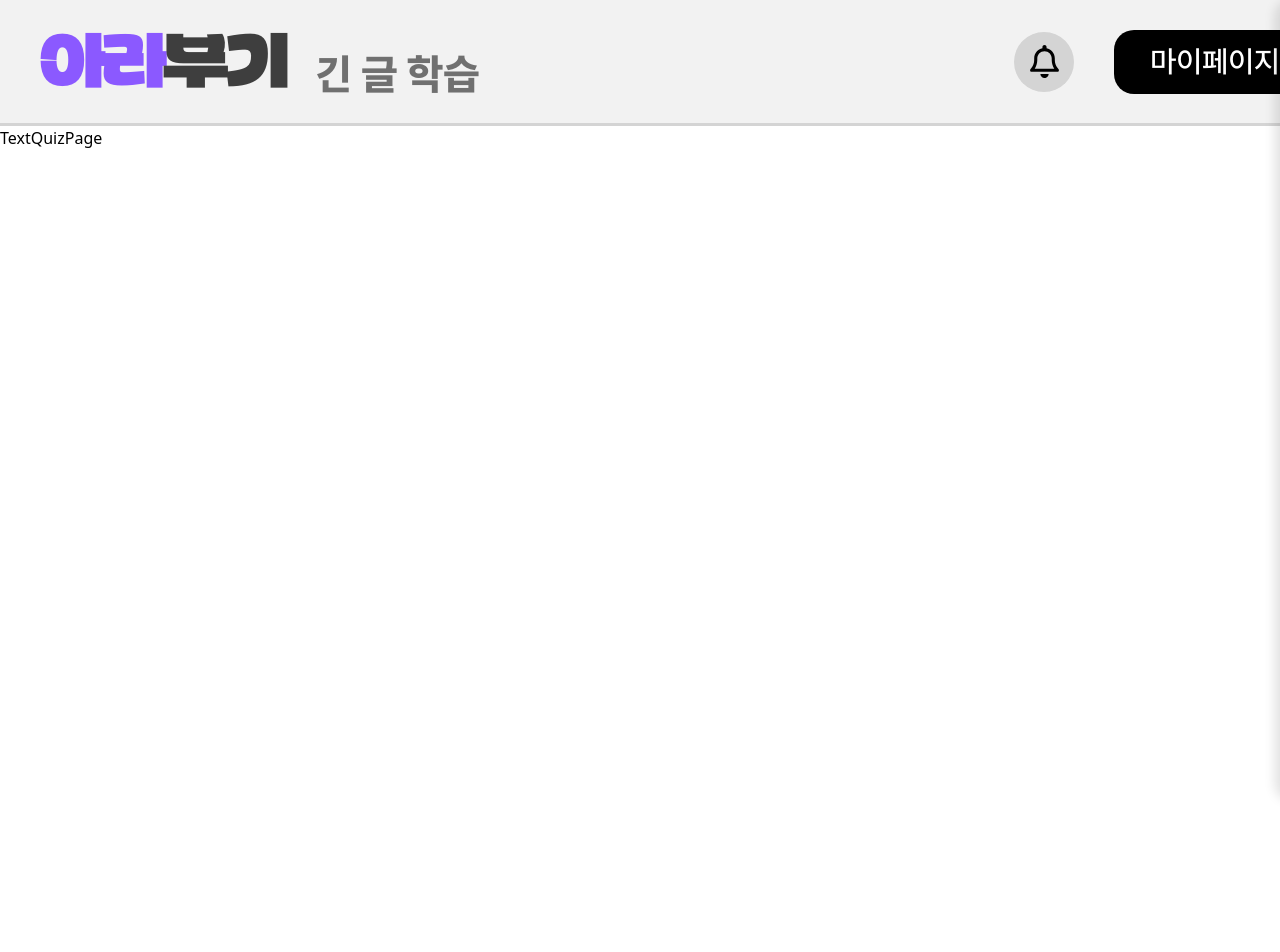
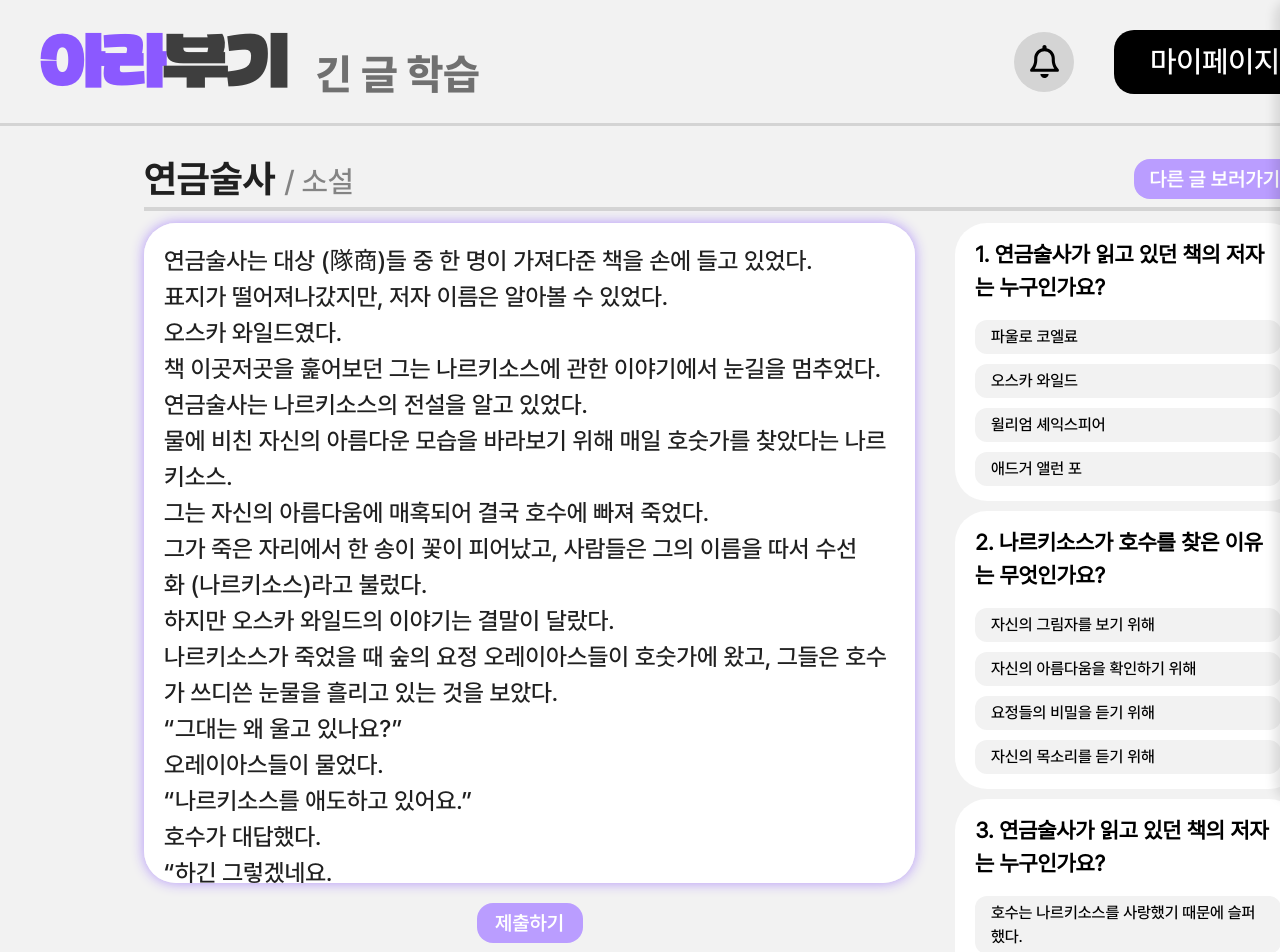
Before and after one commit to boostcampaitech7/level4-nlp-finalproject-hackathon-nlp-04-lv3, a React (Vite) app in the folder frontend/: page /text/1/quiz/1 in a window 1280 px wide. Shown: the top 952 px of the page. Before the commit the page ends 800 px from the top, so only its background shows below. Built offline with nearby package versions, Linux system fonts and the light colour scheme.

Commit message:
feat: 퀴즈 페이지 디자인, 커스텀 훅, 데이터 구현
#50

```diff
--- a/frontend/src/components/Button.tsx
+++ b/frontend/src/components/Button.tsx
@@ -6,6 +6,7 @@ interface ButtonProps {
   color?: 'purple' | 'grey' | 'white' | 'black' | 'orange' | 'purple2'
   showFrontIcon?: boolean
   showBackIcon?: boolean
+  alignCenter?: boolean
   onClick: React.MouseEventHandler<HTMLButtonElement>
   plusClasses?: string
 }
@@ -16,15 +17,15 @@ const Button = ({
   color = 'purple',
   showFrontIcon = false,
   showBackIcon = false,
+  alignCenter = true,
   onClick,
   plusClasses = '',
 }: ButtonProps) => {
-  const baseStyles =
-    'inline-flex items-center content-center justify-center transition-all duration-200 px-[10px] py-[5px] gap-x-[3px] m-0 select-none'
+  const baseStyles = `inline-flex items-center content-center ${alignCenter ? 'justify-center' : 'justify-start'} transition-all duration-200 px-[10px] py-[5px] gap-x-[3px] m-0 select-none`
 
   const sizeStyles = {
-    xsmall: 'button-s min-w-[106px] h-[25px] rounded-[12px]',
-    small: 'button-m min-w-[106px] h-[39px] rounded-[16px]',
+    xsmall: 'button-s min-w-[106px] min-h-[25px] rounded-[12px]',
+    small: 'button-m min-w-[106px] min-h-[39px] rounded-[16px]',
     medium: 'title-s h-[64px] rounded-[20px]',
     large: 'button-l w-[510px] h-[79px] rounded-[20px]',
   }
@@ -58,7 +59,7 @@ const Button = ({
     <button className={buttonStyles} onClick={onClick}>
       {showBackIcon && <FaChevronLeft size={iconSize[size]} />}
       <span className="w-[3px]"></span>
-      <div className={`${size === 'large' ? 'flex-1' : 'w-fit'} text-center`}>
+      <div className={`${size === 'large' ? 'flex-1' : 'w-fit'} text-start`}>
         {text}
       </div>
       <span className="w-[3px]"></span>
--- /dev/null
+++ b/frontend/src/hooks/temp.useTextQuiz.ts
@@ -0,0 +1,14 @@
+import { useQuery } from '@tanstack/react-query'
+import getTextQuizAPI from 'services/temp.getTextQuizAPI'
+import { TextQuizType } from 'types/textQuiz'
+
+const useTextQuiz = (quizId: number) => {
+  // TODO: 실제 api 함수 연결 및 훅 세부 설정 구현 예정
+  return useQuery<TextQuizType>({
+    queryKey: ['textQuiz'],
+    queryFn: () => getTextQuizAPI(quizId),
+    enabled: !!quizId,
+  })
+}
+
+export default useTextQuiz
--- /dev/null
+++ b/frontend/src/pages/text/TextQuizPage/TextContent.tsx
@@ -0,0 +1,21 @@
+import { useQueryClient } from '@tanstack/react-query'
+import { TextDataType } from 'types'
+
+const TextContent = () => {
+  const queryClient = useQueryClient()
+  const textData = queryClient.getQueryData<TextDataType>(['textData'])
+  const getConcatText = () => {
+    return textData?.text.join('\n')
+  }
+  return (
+    <div
+      className={
+        'custom-scrollbar-large h-[660px] min-w-[771px] overflow-y-auto whitespace-pre-line rounded-[32px] bg-surface-primary-2 p-[20px] text-text-primary shadow-[0px_0px_13.199999809265137px_0px_rgba(178,148,250,1.00)] body-m'
+      }
+    >
+      {getConcatText()}
+    </div>
+  )
+}
+
+export default TextContent
--- /dev/null
+++ b/frontend/src/pages/text/TextQuizPage/TextQuizCard.tsx
@@ -0,0 +1,42 @@
+import Button from 'components/Button'
+import { useTextQuizSolveStore } from 'stores/textQuizSolveStore'
+
+interface TextQuizProps {
+  questionIdx: number
+  question: string
+  options: string[]
+}
+
+const TextQuizCard = ({ questionIdx, question, options }: TextQuizProps) => {
+  const { userAnswer, setAnswer } = useTextQuizSolveStore()
+
+  const handleClickOption = (optionIdx: number) => {
+    if (userAnswer[questionIdx] === optionIdx) {
+      setAnswer(questionIdx, -1)
+    } else {
+      setAnswer(questionIdx, optionIdx)
+    }
+  }
+
+  return (
+    <div className="flex min-w-[345px] flex-col gap-y-[16px] rounded-[32px] bg-white-1 px-[20px] py-[15px]">
+      <div className="font-bold body-s">{question}</div>
+      <div className="flex flex-col gap-y-[10px]">
+        {options.map((option, index) => {
+          return (
+            <Button
+              key={index}
+              text={option}
+              color={`${userAnswer[questionIdx] === index ? 'purple' : 'white'}`}
+              size="xsmall"
+              alignCenter={false}
+              onClick={() => handleClickOption(index)}
+            />
+          )
+        })}
+      </div>
+    </div>
+  )
+}
+
+export default TextQuizCard
--- a/frontend/src/pages/text/TextQuizPage/TextQuizPage.tsx
+++ b/frontend/src/pages/text/TextQuizPage/TextQuizPage.tsx
@@ -1,5 +1,104 @@
+import useTextData from 'hooks/temp.useTextData'
+import { TitleBar } from '../TextDetailPage/TitleBar'
+import { useParams } from 'react-router-dom'
+import { useEffect, useMemo } from 'react'
+import TextContent from './TextContent'
+import TextQuizCard from './TextQuizCard'
+import useTextQuiz from 'hooks/temp.useTextQuiz'
+import Button from 'components/Button'
+import { useTextQuizSolveStore } from 'stores/textQuizSolveStore'
+
 const TextQuizPage = () => {
-  return <div>TextQuizPage</div>
+  const { text_id, quiz_id } = useParams<{ text_id: string; quiz_id: string }>()
+  const tId = useMemo(() => {
+    const parsedId = parseInt(text_id || '', 10)
+    return isNaN(parsedId) ? 0 : parsedId
+  }, [text_id])
+  const qId = useMemo(() => {
+    const parsedQuizId = parseInt(quiz_id || '', 10)
+    return isNaN(parsedQuizId) ? 0 : parsedQuizId
+  }, [quiz_id])
+  const { data: textData } = useTextData(tId)
+  const { data: textQuiz, isLoading } = useTextQuiz(qId)
+
+  const { quizId, userAnswer, setQuizId } = useTextQuizSolveStore()
+  useEffect(() => {
+    setQuizId(qId)
+  }, [qId])
+
+  useEffect(() => {
+    window.scrollTo(0, 0)
+  }, [])
+
+  const handleClickSubmit = () => {
+    if (quizId == -1) {
+      alert('오류가 발생했습니다. 새로고침 후 다시 이용해보세요.')
+    } else {
+      let unsolved: string[] = []
+      userAnswer.forEach((answer, idx) => {
+        if (![0, 1, 2, 3].includes(answer)) {
+          unsolved.push(`${idx + 1}번`)
+        }
+      })
+      if (unsolved.length != 0) {
+        alert(
+          `아직 ${unsolved.join(', ')} 문제를 안 풀었어요. 모든 문제를 풀어주세요.`,
+        )
+      } else {
+        console.log('제출')
+      }
+    }
+  }
+
+  return (
+    <div className="flex justify-center bg-background-primary pb-[36px] pt-[24px]">
+      {!!textData && (
+        <div className="flex w-4/5 flex-col gap-y-[12px]">
+          <TitleBar />
+          <div className="flex gap-x-[40px]">
+            <div className="sticky top-[126px] flex flex-col gap-y-[20px]">
+              <TextContent />
+              <div className="flex justify-center gap-x-[22px]">
+                <Button
+                  text="제출하기"
+                  size="small"
+                  onClick={handleClickSubmit}
+                />
+              </div>
+              <div className="flex justify-center gap-x-[22px]"></div>
+            </div>
+            <div className="flex min-w-[346px] flex-col gap-y-[10px]">
+              {isLoading ? (
+                <div className="flex h-[660px] min-w-[345px] flex-col gap-y-[16px] rounded-[32px] bg-white-1 px-[20px] py-[15px] font-bold body-s">
+                  퀴즈를 준비 중이에요.
+                </div>
+              ) : (
+                !!textQuiz && (
+                  <>
+                    <TextQuizCard
+                      questionIdx={0}
+                      question={`1. ${textQuiz?.question[0]}`}
+                      options={textQuiz?.options.slice(0, 4)}
+                    />
+                    <TextQuizCard
+                      questionIdx={1}
+                      question={`2. ${textQuiz?.question[1]}`}
+                      options={textQuiz?.options.slice(4, 8)}
+                    />
+                    <TextQuizCard
+                      questionIdx={2}
+                      question={`3. ${textQuiz?.question[0]}`}
+                      options={textQuiz?.options.slice(8, 12)}
+                    />
+                  </>
+                )
+              )}
+            </div>
+          </div>
+        </div>
+      )}
+    </div>
+  )
 }
 
 export default TextQuizPage
--- /dev/null
+++ b/frontend/src/services/temp.getTextQuizAPI.tsx
@@ -0,0 +1,34 @@
+import { TextAccountType } from 'types'
+import { TextQuizType } from 'types/textQuiz'
+
+const getTextQuizAPI = async (quizId: number) => {
+  console.log(`${quizId} 퀴즈 호출`)
+  const dummyTextQuiz: TextQuizType = {
+    question: [
+      '연금술사가 읽고 있던 책의 저자는 누구인가요?',
+      '나르키소스가 호수를 찾은 이유는 무엇인가요?',
+      '오스카 와일드가 나르키소스의 전설을 다르게 해석한 부분은 무엇인가요?',
+    ],
+    options: [
+      '파울로 코엘료',
+      '오스카 와일드',
+      '윌리엄 셰익스피어',
+      '애드거 앨런 포',
+      '자신의 그림자를 보기 위해',
+      '자신의 아름다움을 확인하기 위해',
+      '요정들의 비밀을 듣기 위해',
+      '자신의 목소리를 듣기 위해',
+      '호수는 나르키소스를 사랑했기 때문에 슬퍼했다.',
+      '나르키소스는 자신의 아름다움이 아닌 영혼을 보았다.',
+      '나르키소스가 죽은 이유는 자신의 모습을 보지 못하게 되었기 때문이다.',
+      '호수는 자신의 아름다움을 나르키소스의 눈에서 보았기 때문에 슬퍼했다.',
+    ],
+  }
+
+  await new Promise<TextAccountType>((resolve) => {
+    setTimeout(resolve, 2000)
+  })
+  return dummyTextQuiz
+}
+
+export default getTextQuizAPI
--- /dev/null
+++ b/frontend/src/stores/textQuizSolveStore.tsx
@@ -0,0 +1,20 @@
+import { create } from 'zustand'
+
+interface TextQuizSolveState {
+  quizId: number
+  userAnswer: number[]
+  setQuizId: (quizId: number) => void
+  setAnswer: (questionIdx: number, answer: number) => void
+}
+
+export const useTextQuizSolveStore = create<TextQuizSolveState>()((set) => ({
+  quizId: -1,
+  userAnswer: [-1, -1, -1],
+  setQuizId: (quizId) => set({ quizId }),
+  setAnswer: (questionIdx: number, answer: number) =>
+    set((state) => ({
+      userAnswer: state.userAnswer.map((val, idx) =>
+        idx === questionIdx ? answer : val,
+      ),
+    })),
+}))
--- /dev/null
+++ b/frontend/src/types/textQuiz.d.ts
@@ -0,0 +1,17 @@
+export interface TextQuizType {
+  question: [string, string, string]
+  options: [
+    string,
+    string,
+    string,
+    string,
+    string,
+    string,
+    string,
+    string,
+    string,
+    string,
+    string,
+    string,
+  ]
+}
```
